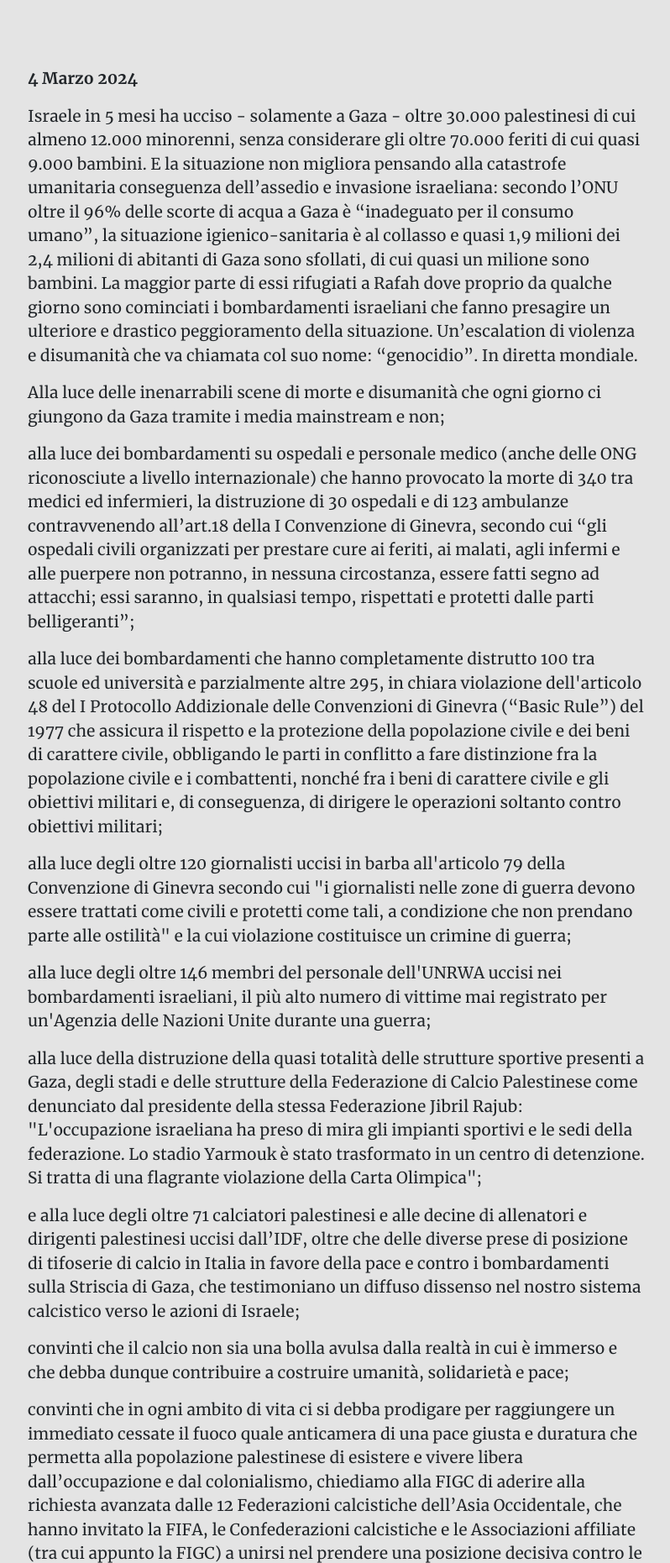
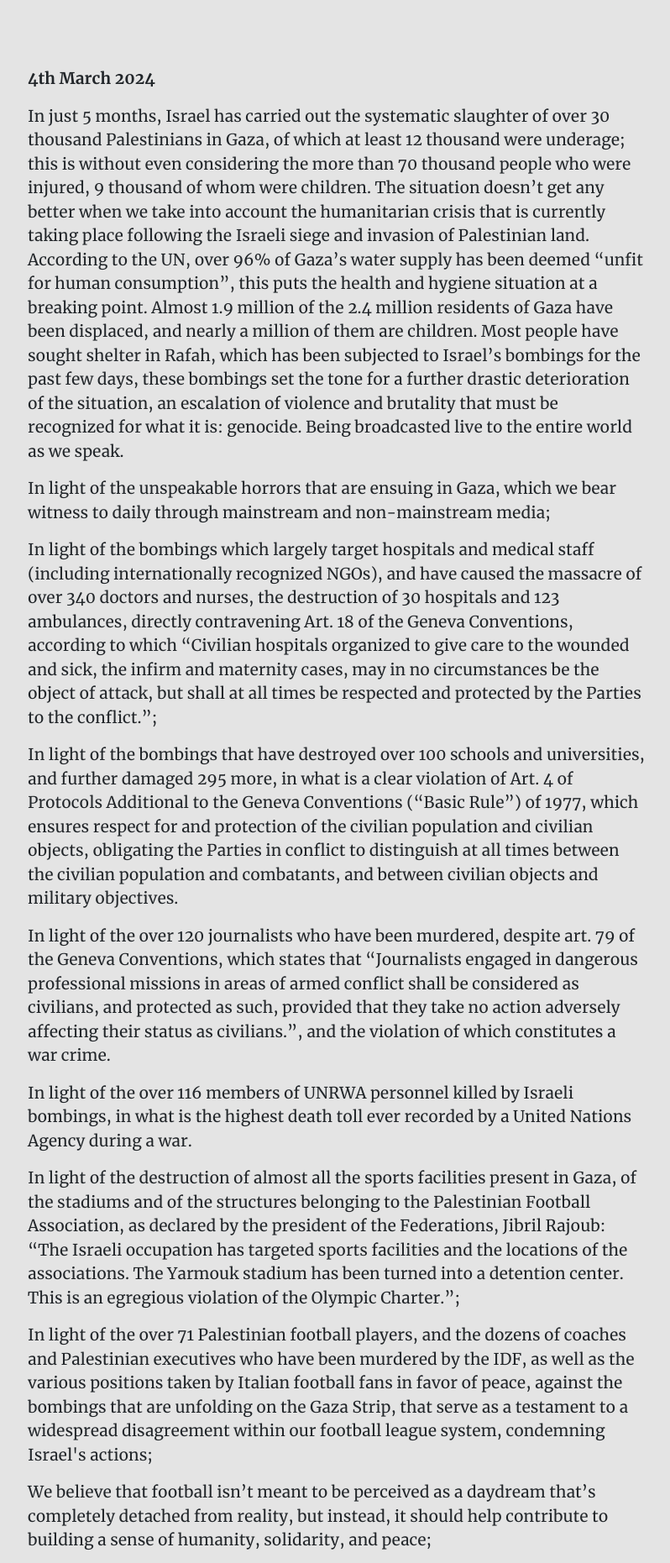
Before and after one commit to kmos/soccerboycottisrael, a plain HTML site: page docs/en/index.html in a window 1280 px wide. Shown: the part 800-2661 px from the top of the page at 84% size, without its empty margins (239-1037 px from the left). Drawn offline with Linux system fonts and the light colour scheme.

Commit message:
index.html

```diff
--- a/docs/en/index.html
+++ b/docs/en/index.html
@@ -3,7 +3,7 @@
 <head>
     <meta http-equiv="content-type" content="text/html; charset=utf-8"/>
     <meta name="viewport" content="width=device-width, initial-scale=1"/>
-    <title>Boicottiamo la Federazione di Calcio di Israele! Boicottiamo chi semina morte e distruzione</title>
+    <title>Boycott the Football Federation of Israel! Boycott those who sow death and destruction!</title>
     <meta name="description" content="Boicottiamo la Federazione di Calcio di Israele! Boicottiamo chi semina morte e distruzione"/>
 
     <link href="../assets/bootstrap.min.css" rel="stylesheet">
@@ -23,16 +23,16 @@
                 <div class="row">
 
                     <div class="col-lg-6">
-                        <h2 class="pb-4">Boicottiamo la Federazione di Calcio di Israele! Boicottiamo chi semina morte e distruzione</h2>
-                        <h1>Condanna del massacro in Palestina e richiesta di interruzione dei rapporti con lo Stato di Israele fino al cessate il fuoco. Lettera dal mondo del calcio</h1>
+                        <h2 class="pb-4">Boycott the Football Federation of Israel! Boycott those who sow death and destruction!</h2>
+                        <h1>Condemnation of the massacre in Palestine and call for a halt to relations with the State of Israel until a cease-fire. Letter from the world of soccer</h1>
                         <p class="cta pt-4">
-                            Se fai parte del mondo del calcio <a href="https://forms.gle/U27VAGqEAZdtGveq5" class="cta mt-5">firma qui</a>
+                            If you in the soccer world <a href="https://forms.gle/U27VAGqEAZdtGveq5" class="cta mt-5">sign here</a>
                         </p>
                     </div>
                     <div class="col-lg-6">
                         <img class="img-fluid pt-5" src="../assets/head.jpg" alt="Palestinians search for casualties at the site of Israeli strikes on houses in Jabalia refugee camp in the northern Gaza Strip on 31 October 2023(Reuters)">
                         <div class="image-caption pt-2">
-                            Palestinesi detenuti e spogliati dalle forze armate Israeliane in un campo di calcio a nord di Gaza(<a href="https://edition.cnn.com/2023/12/27/middleeast/gaza-children-detained-idf-video/index.html">CNN</a>)
+                            Palestinians detained and stripped by Israeli forces in a soccer field north of Gaza(<a href="https://edition.cnn.com/2023/12/27/middleeast/gaza-children-detained-idf-video/index.html">CNN</a>)
                         </div>
                     </div>
                 </div>
@@ -49,26 +49,24 @@
             <div class="col-md-2"></div>
             <div class="col-md-8">
 
-                <p class="date"><b>4 Marzo 2024</b></p>
+                <p class="date"><b>4th March 2024</b></p>
 
-                <p>Israele in 5 mesi ha ucciso - solamente a Gaza - oltre 30.000 palestinesi di cui almeno 12.000 minorenni, senza considerare gli oltre 70.000 feriti di cui quasi 9.000 bambini. E la situazione non migliora pensando alla catastrofe umanitaria conseguenza dell’assedio e invasione israeliana:
-                    secondo l’ONU oltre il 96% delle scorte di acqua a Gaza è “inadeguato per il consumo umano”, la situazione igienico-sanitaria è al collasso e quasi 1,9 milioni dei 2,4 milioni di abitanti di Gaza sono sfollati, di cui quasi un milione sono bambini. La maggior parte di essi rifugiati a Rafah dove proprio da qualche giorno sono cominciati i bombardamenti israeliani che fanno presagire un ulteriore e drastico peggioramento della situazione.
-                    Un’escalation di violenza e disumanità che va chiamata col suo nome: “genocidio”.
-                    In diretta mondiale.</p>
-                <p>Alla luce delle inenarrabili scene di morte e disumanità che ogni giorno ci giungono da Gaza tramite i media mainstream e non;</p>
-                <p>alla luce dei bombardamenti su ospedali e personale medico (anche delle
-                    ONG riconosciute a livello internazionale) che hanno provocato la morte di 340 tra medici ed infermieri, la distruzione di 30 ospedali e di 123 ambulanze contravvenendo all’art.18 della I Convenzione di Ginevra, secondo cui “gli ospedali civili organizzati per prestare cure ai feriti, ai malati, agli infermi e alle puerpere non potranno, in nessuna circostanza, essere fatti segno ad attacchi; essi saranno, in qualsiasi tempo, rispettati e protetti dalle parti belligeranti”;</p>
-                <p>alla luce dei bombardamenti che hanno completamente distrutto 100 tra scuole ed università e parzialmente altre 295, in chiara violazione dell'articolo 48 del I Protocollo Addizionale delle Convenzioni di Ginevra (“Basic Rule”) del 1977 che assicura il rispetto e la protezione della popolazione civile e dei beni di carattere civile, obbligando le parti in conflitto a fare distinzione fra la popolazione civile e i combattenti, nonché fra i beni di carattere civile e gli obiettivi militari e, di conseguenza, di dirigere le operazioni soltanto contro obiettivi militari;</p>
-                <p>alla luce degli oltre 120 giornalisti uccisi in barba all'articolo 79 della Convenzione di Ginevra secondo cui "i giornalisti nelle zone di guerra devono essere trattati come civili e protetti come tali, a condizione che non prendano parte alle ostilità" e la cui violazione costituisce un crimine di guerra;</p>
-                <p>alla luce degli oltre 146 membri del personale dell'UNRWA uccisi nei bombardamenti israeliani, il più alto numero di vittime mai registrato per un'Agenzia delle Nazioni Unite durante una guerra;</p>
-                <p>alla luce della distruzione della quasi totalità delle strutture sportive presenti a Gaza, degli stadi e delle strutture della Federazione di Calcio Palestinese come denunciato dal presidente della stessa Federazione Jibril Rajub: "L'occupazione israeliana ha preso di mira gli impianti sportivi e le sedi della federazione. Lo stadio Yarmouk è stato trasformato in un centro di detenzione. Si tratta di una flagrante violazione della Carta Olimpica";</p>
-                <p>e alla luce degli oltre 71 calciatori palestinesi e alle decine di allenatori e dirigenti palestinesi uccisi dall’IDF, oltre che delle diverse prese di posizione di tifoserie di calcio in Italia in favore della pace e contro i bombardamenti sulla Striscia di Gaza, che testimoniano un diffuso dissenso nel nostro sistema calcistico verso le azioni di Israele;</p>
-                <p>convinti che il calcio non sia una bolla avulsa dalla realtà in cui è immerso e che debba dunque contribuire a costruire umanità, solidarietà e pace;</p>
-                <p>convinti che in ogni ambito di vita ci si debba prodigare per raggiungere un immediato cessate il fuoco quale anticamera di una pace giusta e duratura che permetta alla popolazione palestinese di esistere e vivere libera dall’occupazione e dal colonialismo, chiediamo alla FIGC di aderire alla richiesta avanzata dalle 12 Federazioni calcistiche dell’Asia Occidentale, che hanno invitato la FIFA, le Confederazioni calcistiche e le Associazioni affiliate (tra cui appunto la FIGC) a unirsi nel prendere una posizione decisiva contro le atrocità commesse in Palestina e i crimini di guerra a Gaza, condannando l’uccisione di civili innocenti tra cui giocatori, allenatori, arbitri e funzionari, la distruzione delle infrastrutture calcistiche e l’adozione di un fronte unito per isolare la Federcalcio israeliana da tutte le attività legate al calcio finché questi atti di aggressione non cesseranno.</p>
-                <p>Nel chiederlo ricordiamo, parimenti, che relativamente alla guerra tra Russia e Ucraina, FIFA e UEFA hanno preso proprio questo provvedimento contro la nazionale ed i club russi, bandendoli dalle competizioni internazionali.</p>
-                <p>Non farlo in una situazione che secondo la stessa Corte Internazionale di Giustizia, il massimo organo giudiziario dell’ONU, potrebbe configurarsi come vero e proprio genocidio – significherebbe voltarsi dall’altra parte, rinunciando a quei valori che le istituzioni sportive professano di voler perseguire, e farebbe della FIGC un complice di Israele e del genocidio del popolo palestinese.</p>
+                <p>In just 5 months, Israel has carried out the systematic slaughter of over 30 thousand Palestinians in Gaza, of which at least 12 thousand were underage; this is without even considering the more than 70 thousand people who were injured, 9 thousand of whom were children. The situation doesn’t get any better when we take into account the humanitarian crisis that is currently taking place following the Israeli siege and invasion of Palestinian land.
+                According to the UN, over 96% of Gaza’s water supply has been deemed “unfit for human consumption”, this puts the health and hygiene situation at a breaking point. Almost 1.9 million of the 2.4 million residents of Gaza have been displaced, and nearly a million of them are children. Most people have sought shelter in Rafah, which has been subjected to Israel’s bombings for the past few days, these bombings set the tone for a further drastic deterioration of the situation, an escalation of violence and brutality that must be recognized for what it is: genocide. Being broadcasted live to the entire world as we speak.</p>
+                <p>In light of the unspeakable horrors that are ensuing in Gaza, which we bear witness to daily through mainstream and non-mainstream media;</p>
+                <p>In light of the bombings which largely target hospitals and medical staff (including internationally recognized NGOs), and have caused the massacre of over 340 doctors and nurses, the destruction of 30 hospitals and 123 ambulances, directly contravening Art. 18 of the Geneva Conventions, according to which “Civilian hospitals organized to give care to the wounded and sick, the infirm and maternity cases, may in no circumstances be the object of attack, but shall at all times be respected and protected by the Parties to the conflict.”;</p>
+                <p>In light of the bombings that have destroyed over 100 schools and universities, and further damaged 295 more, in what is a clear violation of Art. 4 of Protocols Additional to the Geneva Conventions (“Basic Rule”) of 1977, which ensures respect for and protection of the civilian population and civilian objects, obligating the Parties in conflict to distinguish at all times between the civilian population and combatants, and between civilian objects and military objectives.</p>
+                <p>In light of the over 120 journalists who have been murdered, despite art. 79 of the Geneva Conventions, which states that “Journalists engaged in dangerous professional missions in areas of armed conflict shall be considered as civilians, and protected as such, provided that they take no action adversely affecting their status as civilians.”, and the violation of which constitutes a war crime.</p>
+                <p>In light of the over 116 members of UNRWA personnel killed by Israeli bombings, in what is the highest death toll ever recorded by a United Nations Agency during a war.</p>
+                <p>In light of the destruction of almost all the sports facilities present in Gaza, of the stadiums and of the structures belonging to the Palestinian Football Association, as declared by the president of the Federations, Jibril Rajoub: “The Israeli occupation has targeted sports facilities and the locations of the associations. The Yarmouk stadium has been turned into a detention center. This is an egregious violation of the Olympic Charter.”;</p>
+                <p>In light of the over 71 Palestinian football players, and the dozens of coaches and Palestinian executives who have been murdered by the IDF, as well as the various positions taken by Italian football fans in favor of peace, against the bombings that are unfolding on the Gaza Strip, that serve as a testament to a widespread disagreement within our football league system, condemning Israel's actions;</p>
+                <p>We believe that football isn’t meant to be perceived as a daydream that’s completely detached from reality, but instead, it should help contribute to building a sense of humanity, solidarity, and peace;</p>
+                <p>We believe that we should strive to achieve an immediate ceasefire in every aspect of our lives. A ceasefire will serve as a strong precursor to help achieve a just and lasting peace that will allow the Palestinian population to exist and live free of the burden of occupation and colonialism;</p>
+                <p>We’re asking FIGC (Italian Football Federation) to comply with the request submitted by the 12 West Asian Football Federations, who have invited FIFA, the football confederations, and the affiliated associations (including FIGC) to unite in taking a definite stand against the atrocities that are currently being perpetuated in Palestine, and the war crimes that are befalling Gaza, condemning the slaughter of innocent civilians, among which are players, coaches, referees, and officials, Condemning the destruction of sports facilities and demanding the adoption of a united front to isolate the Israeli Football Association from all football-related activities, until these acts of hostility cease.</p>
+                <p>In asking this, we remind that commensurate with the war between Russia and Ukraine, FIFA and UEFA have implemented this same measure against the Russian national team and clubs, forbidding them from participating in international competitions.</p>
+                <p>Failing to do so, in a situation that according to the International Court of Justice itself - the highest judicial body of the UN - could constitute a true genocide, it would mean turning a blind eye, refusing to recognize those same values that sporting institutions profess they want to abide by and promote. It would make the FIGC an accomplice of Israel and its systematic genocide of the Palestinian people.</p>
 
-                <p><strong>Il calcio italiano non può ignorare questa situazione e le proprie responsabilità, con cui sarà chiamato a confrontarsi il prossimo autunno nella Nations League, quando la nostra Nazionale dovrà viaggiare in Israele il 9 settembre e poi ospitare la selezione di Tel Aviv il successivo 14 ottobre. Così come non potrà farlo il prossimo 14 marzo quando la Fiorentina ospiterà il Maccabi Haifa per il ritorno degli ottavi di Conference League.</strong></p>
+                <p><strong>Italian football must not ignore this gross miscarriage of justice and must own up to its responsibilities, which it will be faced in next autumn’s Nations League, when our National team on September 9th will have to travel to Israel, to then host Tel Aviv selection the following October 14th and when Fiorentina will host Maccabi Haifa for the Conference League Round of 16, the following March 14th.</strong></p>
 
             </div>
         </div>
```
